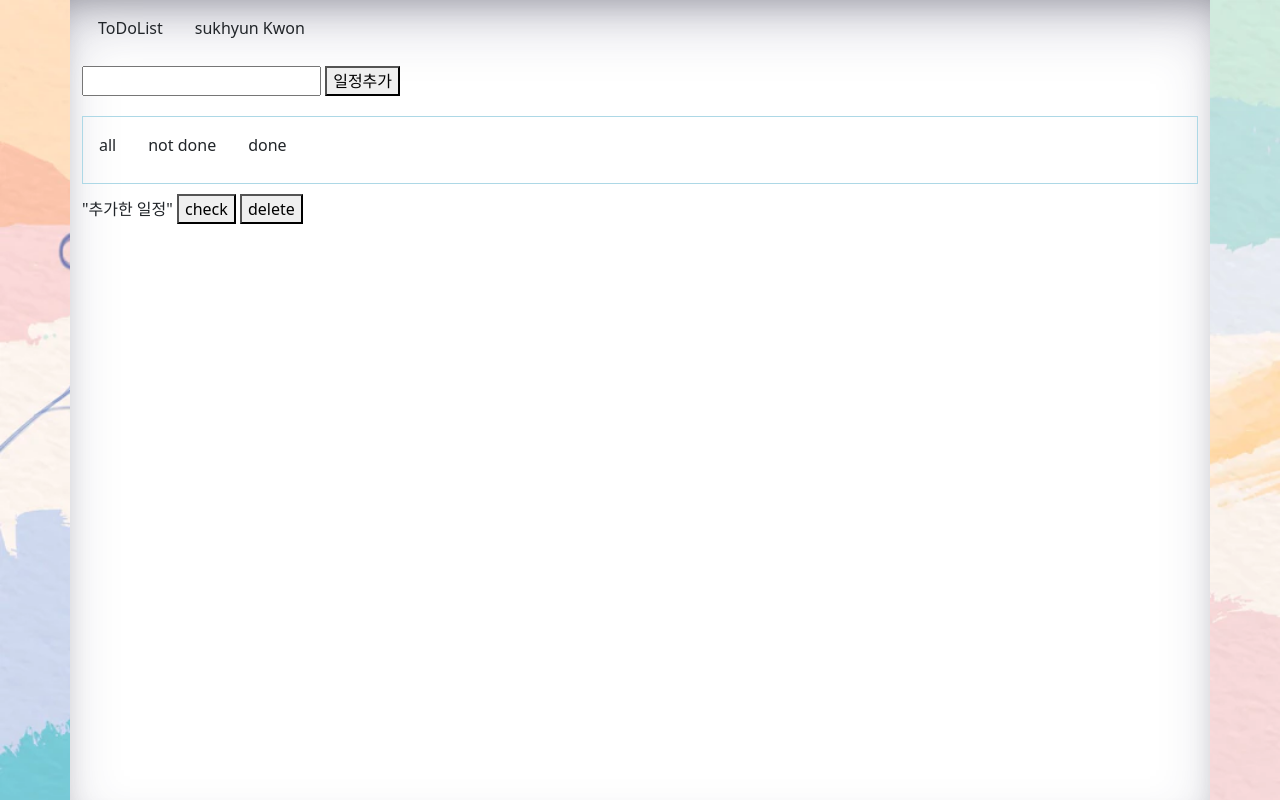
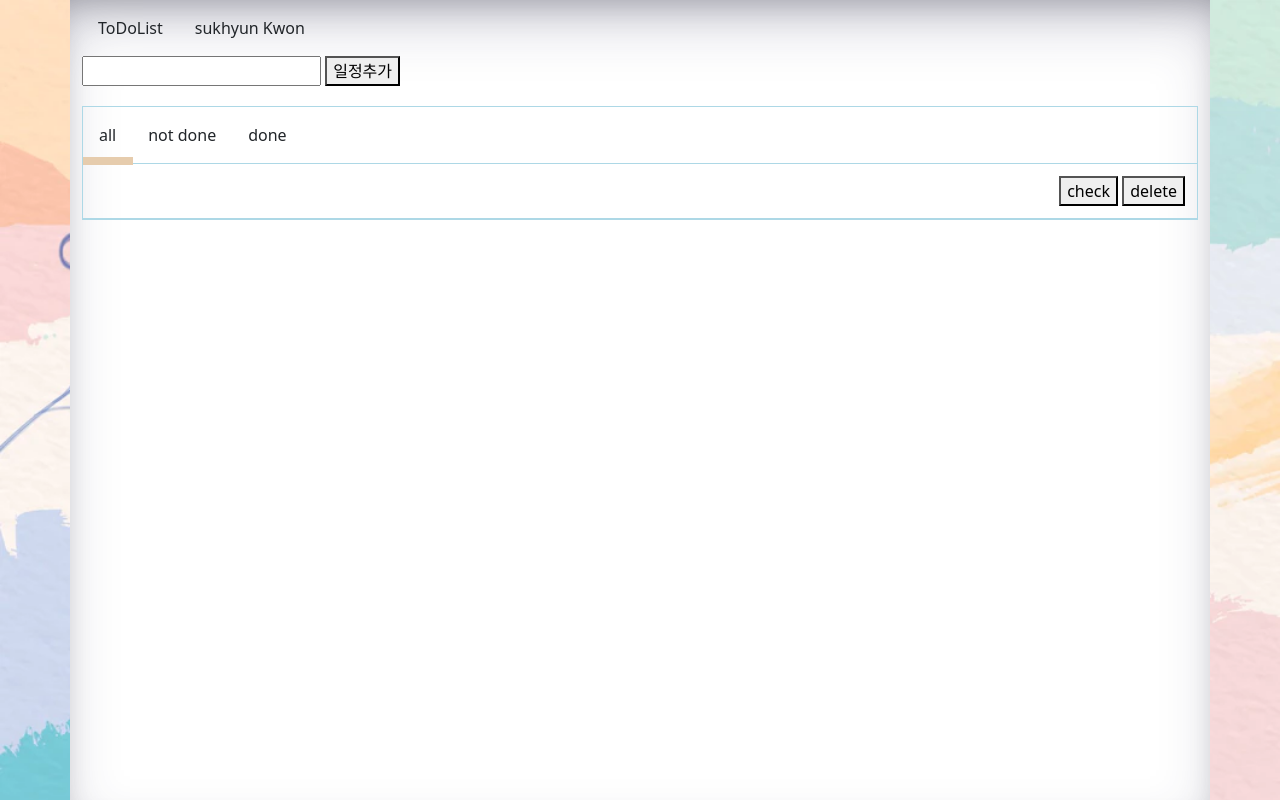
Before and after one commit to sukhyun205/forJavascript, a website: page public/index_Japanese.html in a window 1280 px wide. Both pictures are taken after a click on the button "일정추가". Drawn offline with nearby package versions, Linux system fonts and the light colour scheme.

Commit message:
modify style.css

```diff
--- a/public/index_Japanese.html
+++ b/public/index_Japanese.html
@@ -21,12 +21,13 @@
         </section>
 
         <section class="input-area">
-            <input type="text">
-            <button>일정추가</button>
+            <input id="task-input" type="text">
+            <button id="add-button">일정추가</button>
         </section>
 
-        <section >
+        <section class="task-area">
             <div class="task-tabs">
+                <div id="under-line"></div>
                 <div>
                     all
                 </div>
@@ -37,13 +38,9 @@
                     done
                 </div>
             </div>
-            <div >
-                "추가한 일정"
-                <button>check</button>
-                <button>delete</button>
+            <div id="task-board">
             </div>
         </section>
-
     </div>
 
 
--- a/public/todoList_Japanese.js
+++ b/public/todoList_Japanese.js
@@ -0,0 +1,36 @@
+let taskInput = document.getElementById("task-input");
+
+let addButton = document.getElementById("add-button");
+addButton.addEventListener("click",addTask);
+
+
+
+let taskList = [];
+
+function addTask(){
+
+    let task = {taskContent:taskInput.value};
+
+    taskList.push(task);
+
+    console.log(taskList)
+
+    render();
+}
+
+function render(){
+    resultHTML = '';
+
+    for(let i=0; i<taskList.length; i++){
+        resultHTML +=
+        `<div class="task">
+        <div>${taskList[i].taskContent}</div>
+            <div>
+                <button>check</button>
+                <button>delete</button>
+            </div>
+        </div>`
+    }
+    document.getElementById("task-board").innerHTML = resultHTML;
+    console.log(resultHTML)
+}
--- a/public/todoList_style.css
+++ b/public/todoList_style.css
@@ -10,8 +10,13 @@ body{
     box-shadow: rgba(50, 50, 93, 0.25) 0px 30px 60px -12px inset, rgba(0, 0, 0, 0.3) 0px 18px 36px -18px inset;
 }
 
+/* 마진을 잘못쓰면 의도치않은 선이 생길 수 있음 유의@@
 .container div{
     margin-bottom: 10px;
+} */
+
+.input-area{
+    padding-bottom: 20px;
 }
 
 .title-area{
@@ -22,9 +27,14 @@ body{
     padding: 1em;
 }
 
+.task-area{
+    border: 1px solid lightblue;
+}
+
 .task-tabs{
     display: flex;
-    border: 1px solid lightblue;
+    border-bottom: 1px solid lightblue;
+    position:relative;
 }
 
 .task-tabs div{
@@ -32,6 +42,26 @@ body{
     padding: 1em;
 }
 
-.input-area{
-    padding-bottom: 20px;
+#under-line{
+    background-color: rgb(230, 204, 173);
+    height: 8px;
+    position:absolute;
+    width: 50px;
+    top: 50px;
+    padding: 0px;
 }
+
+.task{
+    display: flex;
+    justify-content: space-between;
+    padding: 12px;
+    border-bottom: 1px solid lightblue;
+}
+
+
+
+
+
+/* .task-tabs{
+    cursor: pointer;
+} */
```
